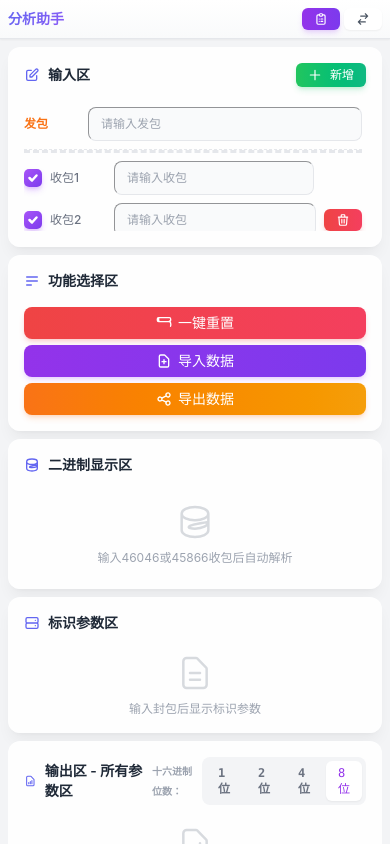
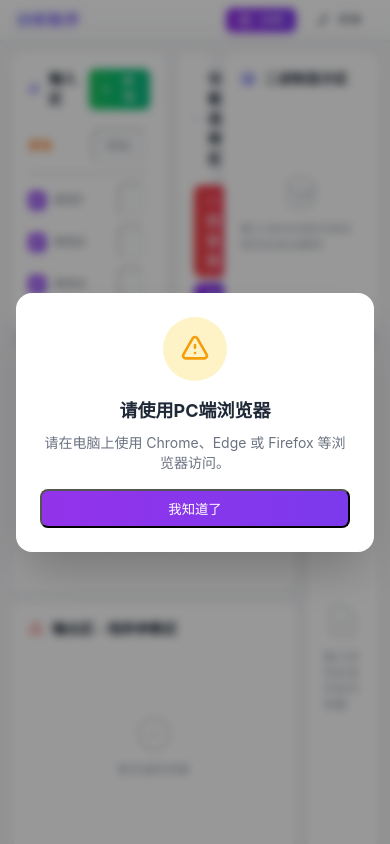
Before and after one commit to MengNianxiaoyao/seer-development-assistant, a Vue app: page /analyze in a window 390 px wide. Shown: the top 844 px of the page. Built offline with nearby package versions, Linux system fonts and the light colour scheme.

Commit message:
feat: 优化改进

```diff
--- a/package.json
+++ b/package.json
@@ -13,7 +13,8 @@
   "dependencies": {
     "@vueuse/core": "^14.2.1",
     "pinia": "^2.3.1",
-    "vue": "^3.5.30"
+    "vue": "^3.5.30",
+    "vue-router": "^4.6.4"
   },
   "devDependencies": {
     "@antfu/eslint-config": "^4.18.0",
--- a/src/App.vue
+++ b/src/App.vue
@@ -1,23 +1,47 @@
 <script setup lang="ts">
-import { reactive, ref } from 'vue'
-import Button from '@/components/base/Button.vue'
-import AnalyzePage from '@/components/pages/AnalyzePage.vue'
-import ConvertPage from '@/components/pages/ConvertPage.vue'
+import { computed, onMounted, ref } from 'vue'
+import { useRoute } from 'vue-router'
+import MobileWarning from '@/components/MobileWarning.vue'
 import StatusBar from '@/components/StatusBar.vue'
+import { useAnalysisStore } from '@/stores/analysis'
+import { formatParamCount, separatePackets } from '@/utils'
 
-const activeTab = ref<'analyze' | 'convert'>('analyze')
+const route = useRoute()
+const store = useAnalysisStore()
+const showMobileWarning = ref(false)
 
-const analyzeStatus = reactive({
-  validPackets: 0,
-  paramCount: '0',
-  diffCount: 0,
-  analyzed: false,
-  loading: false,
+onMounted(() => {
+  checkMobile()
+  window.addEventListener('resize', checkMobile)
 })
 
-function handleStatusChange(status: typeof analyzeStatus) {
-  Object.assign(analyzeStatus, status)
+function checkMobile() {
+  const ua = navigator.userAgent.toLowerCase()
+  const isMobileDevice = /android|webos|iphone|ipad|ipod|blackberry|iemobile|opera mini/i.test(ua)
+  const isSmallScreen = window.innerWidth < 768
+  showMobileWarning.value = isMobileDevice || isSmallScreen
 }
+
+const statusInfo = computed(() => {
+  const { result, isAnalyzed, isLoading } = store
+  if (!result) {
+    return {
+      validPackets: 0,
+      paramCount: '0',
+      diffCount: 0,
+      analyzed: false,
+      loading: false,
+    }
+  }
+  const { receivePackets } = separatePackets(result.packets)
+  return {
+    validPackets: result.validPackets,
+    paramCount: formatParamCount(receivePackets),
+    diffCount: result.diffCount,
+    analyzed: isAnalyzed,
+    loading: isLoading,
+  }
+})
 </script>
 
 <template>
@@ -26,11 +50,11 @@ function handleStatusChange(status: typeof analyzeStatus) {
       <h1 class="page-title">
         分析助手
       </h1>
-      <div class="flex gap-1 md:gap-2">
-        <Button
-          :type="activeTab === 'analyze' ? 'primary' : 'default'"
-          size="sm"
-          @click="activeTab = 'analyze'"
+      <nav class="flex gap-2">
+        <router-link
+          to="/analyze"
+          class="no-underline btn-base btn-sm"
+          :class="route.path === '/analyze' ? 'btn-primary' : 'btn-default'"
         >
           <div class="label-with-icon">
             <svg
@@ -46,13 +70,13 @@ function handleStatusChange(status: typeof analyzeStatus) {
                 d="M9 5H7a2 2 0 00-2 2v12a2 2 0 002 2h10a2 2 0 002-2V7a2 2 0 00-2-2h-2M9 5a2 2 0 002 2h2a2 2 0 002-2M9 5a2 2 0 012-2h2a2 2 0 012 2m-3 7h3m-3 4h3m-6-4h.01M9 16h.01"
               />
             </svg>
-            <span class="hidden md:inline">分析</span>
+            <span>分析</span>
           </div>
-        </Button>
-        <Button
-          :type="activeTab === 'convert' ? 'primary' : 'default'"
-          size="sm"
-          @click="activeTab = 'convert'"
+        </router-link>
+        <router-link
+          to="/convert"
+          class="no-underline btn-base btn-sm"
+          :class="route.path === '/convert' ? 'btn-primary' : 'btn-default'"
         >
           <div class="label-with-icon">
             <svg
@@ -68,26 +92,27 @@ function handleStatusChange(status: typeof analyzeStatus) {
                 d="M8 7h12m0 0l-4-4m4 4l-4 4m0 6H4m0 0l4 4m-4-4l4-4"
               />
             </svg>
-            <span class="hidden md:inline">转换</span>
+            <span>转换</span>
           </div>
-        </Button>
-      </div>
+        </router-link>
+      </nav>
     </header>
 
-    <KeepAlive>
-      <component
-        :is="activeTab === 'analyze' ? AnalyzePage : ConvertPage"
-        @status-change="handleStatusChange"
-      />
-    </KeepAlive>
+    <router-view v-slot="{ Component }">
+      <keep-alive>
+        <component :is="Component" />
+      </keep-alive>
+    </router-view>
 
     <StatusBar
-      :valid-packets="analyzeStatus.validPackets"
-      :param-count="analyzeStatus.paramCount"
-      :diff-count="analyzeStatus.diffCount"
-      :analyzed="analyzeStatus.analyzed"
-      :loading="analyzeStatus.loading"
-      :show-info="activeTab === 'analyze'"
+      :valid-packets="statusInfo.validPackets"
+      :param-count="statusInfo.paramCount"
+      :diff-count="statusInfo.diffCount"
+      :analyzed="statusInfo.analyzed"
+      :loading="statusInfo.loading"
+      :show-info="route.path === '/analyze'"
     />
+
+    <MobileWarning :show="showMobileWarning" @close="showMobileWarning = false" />
   </div>
 </template>
--- /dev/null
+++ b/src/components/MobileWarning.vue
@@ -0,0 +1,54 @@
+<script setup lang="ts">
+defineProps<{
+  show: boolean
+}>()
+
+const emit = defineEmits<{
+  close: []
+}>()
+</script>
+
+<template>
+  <Teleport to="body">
+    <Transition name="modal">
+      <div
+        v-if="show"
+        class="modal-backdrop fixed inset-0 z-50 flex items-center justify-center bg-black/60 backdrop-blur-sm"
+        @click="emit('close')"
+      >
+        <div
+          class="bg-white rounded-2xl shadow-2xl w-full max-w-sm mx-4 p-6 text-center"
+          @click.stop
+        >
+          <div class="w-16 h-16 mx-auto mb-4 rounded-full bg-amber-100 flex items-center justify-center">
+            <svg
+              class="w-8 h-8 text-amber-500"
+              fill="none"
+              viewBox="0 0 24 24"
+              stroke="currentColor"
+            >
+              <path
+                stroke-linecap="round"
+                stroke-linejoin="round"
+                stroke-width="2"
+                d="M12 9v2m0 4h.01m-6.938 4h13.856c1.54 0 2.502-1.667 1.732-3L13.732 4c-.77-1.333-2.694-1.333-3.464 0L3.34 16c-.77 1.333.192 3 1.732 3z"
+              />
+            </svg>
+          </div>
+          <h2 class="text-lg font-bold text-gray-800 mb-2">
+            请使用PC端浏览器
+          </h2>
+          <p class="text-sm text-gray-500 mb-4">
+            请在电脑上使用 Chrome、Edge 或 Firefox 等浏览器访问。
+          </p>
+          <button
+            class="w-full py-2 px-4 bg-gradient-to-r from-purple-600 to-violet-600 text-white rounded-lg font-medium hover:from-purple-500 hover:to-violet-500 transition-all"
+            @click="emit('close')"
+          >
+            我知道了
+          </button>
+        </div>
+      </div>
+    </Transition>
+  </Teleport>
+</template>
--- a/src/components/layout/PageLayout.vue
+++ b/src/components/layout/PageLayout.vue
@@ -6,7 +6,7 @@ defineProps<{
 
 <template>
   <div class="flex-1 flex flex-col">
-    <div class="flex-1 flex flex-col gap-2 md:gap-3 p-2 md:p-3 min-h-0">
+    <div class="flex-1 flex flex-col gap-3 p-3 min-h-0">
       <slot />
     </div>
   </div>
--- a/src/components/pages/AnalyzePage.vue
+++ b/src/components/pages/AnalyzePage.vue
@@ -60,36 +60,6 @@ watch(
 
 <template>
   <PageLayout>
-    <!-- Mobile Layout -->
-    <div class="md:hidden flex flex-col gap-2 flex-1 min-h-0">
-      <div class="flex-shrink-0" style="height: 200px">
-        <HexInput />
-      </div>
-      <div class="flex-shrink-0">
-        <ActionPanel
-          @import-file="store.handleImportFile"
-          @export="store.handleExport"
-          @reset="store.handleReset"
-        />
-      </div>
-      <div class="flex-shrink-0" style="height: 150px">
-        <BinaryDisplay :result="result" />
-      </div>
-      <div class="flex-shrink-0">
-        <HeaderPanel :result="result" />
-      </div>
-      <div class="flex flex-col gap-2 flex-1 min-h-0">
-        <div class="flex-1 min-h-[120px] overflow-hidden">
-          <OutputArea :result="result" :hex-byte-size="hexByteSize" @update:hex-byte-size="store.handleHexByteSizeChange" />
-        </div>
-        <div class="flex-1 min-h-[120px] overflow-hidden">
-          <DiffArea :result="result" :hex-byte-size="hexByteSize" />
-        </div>
-      </div>
-    </div>
-
-    <!-- Desktop Layout -->
-    <div class="hidden md:flex flex-col gap-3 flex-1 min-h-0">
     <div class="flex gap-3 flex-shrink-0" style="height: 280px">
       <div class="w-[45%] min-w-0">
         <HexInput />
@@ -126,7 +96,6 @@ watch(
         <HeaderPanel :result="result" />
       </div>
     </div>
-    </div>
   </PageLayout>
 
   <MessageModal
--- a/src/main.ts
+++ b/src/main.ts
@@ -1,9 +1,11 @@
 import { createPinia } from 'pinia'
 import { createApp } from 'vue'
 import App from '@/App.vue'
+import router from '@/router'
 import 'virtual:uno.css'
 import '@/style.css'
 
 const app = createApp(App)
 app.use(createPinia())
+app.use(router)
 app.mount('#app')
--- /dev/null
+++ b/src/router/index.ts
@@ -0,0 +1,25 @@
+import { createRouter, createWebHistory } from 'vue-router'
+import AnalyzePage from '@/components/pages/AnalyzePage.vue'
+import ConvertPage from '@/components/pages/ConvertPage.vue'
+
+const router = createRouter({
+  history: createWebHistory(),
+  routes: [
+    {
+      path: '/',
+      redirect: '/analyze',
+    },
+    {
+      path: '/analyze',
+      name: 'analyze',
+      component: AnalyzePage,
+    },
+    {
+      path: '/convert',
+      name: 'convert',
+      component: ConvertPage,
+    },
+  ],
+})
+
+export default router
--- a/uno.config.ts
+++ b/uno.config.ts
@@ -61,8 +61,8 @@ export default defineConfig({
     'status-bar': 'bg-gray-800 text-white px-4 py-1.5 text-xs flex items-center justify-between',
 
     // Header
-    'page-header': 'bg-white shadow-sm border-b border-gray-200 px-2 md:px-4 py-2 flex items-center justify-between',
-    'page-title': 'text-sm md:text-base font-bold text-gray-800',
+    'page-header': 'bg-white shadow-sm border-b border-gray-200 px-4 py-2 flex items-center justify-between',
+    'page-title': 'text-base font-bold text-gray-800',
   },
   theme: {
     colors: {
```
Also changed, not shown: 1 other file (tests, documents, lock files or other folders). Lines whose indentation alone changed are shown as unchanged.
